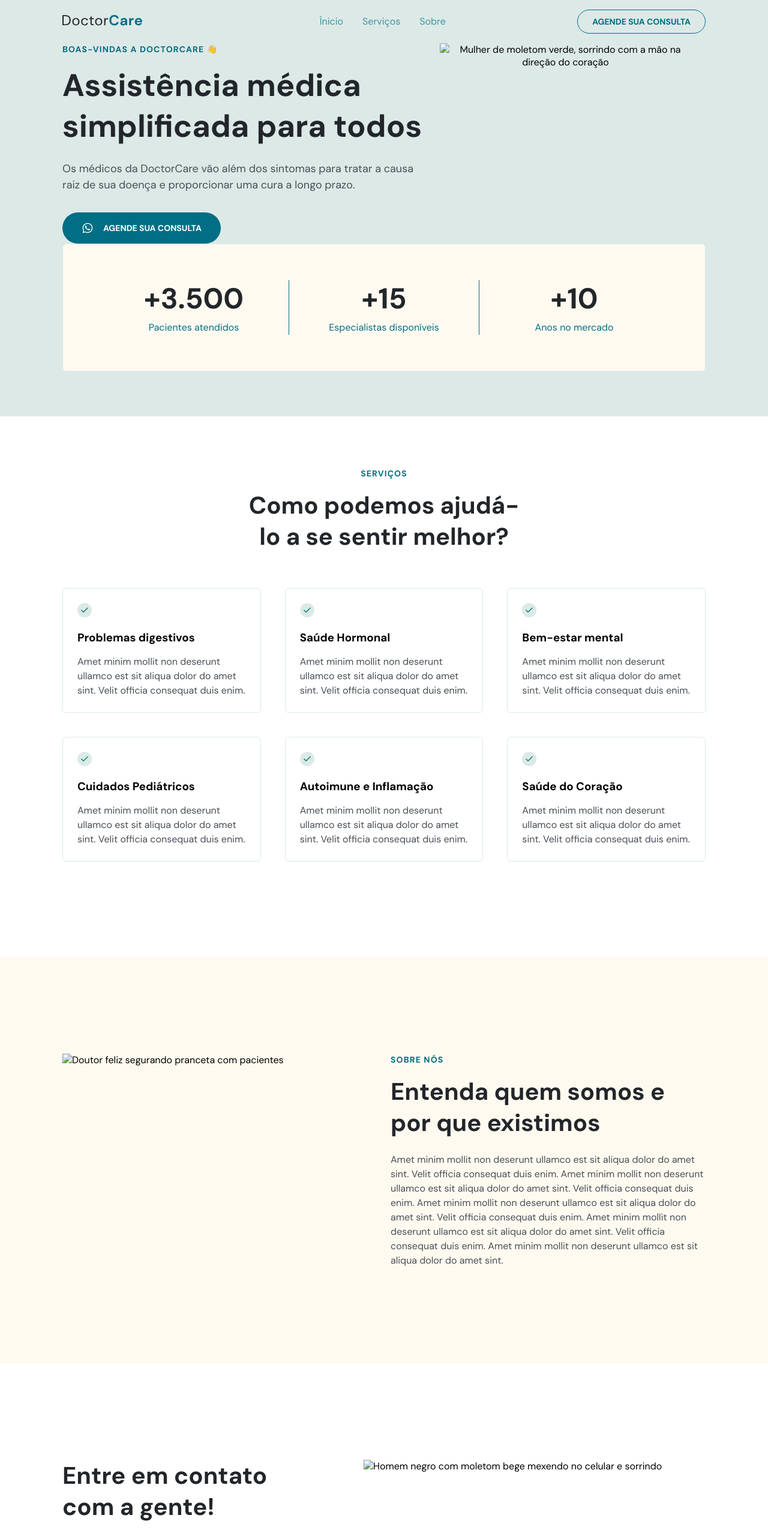
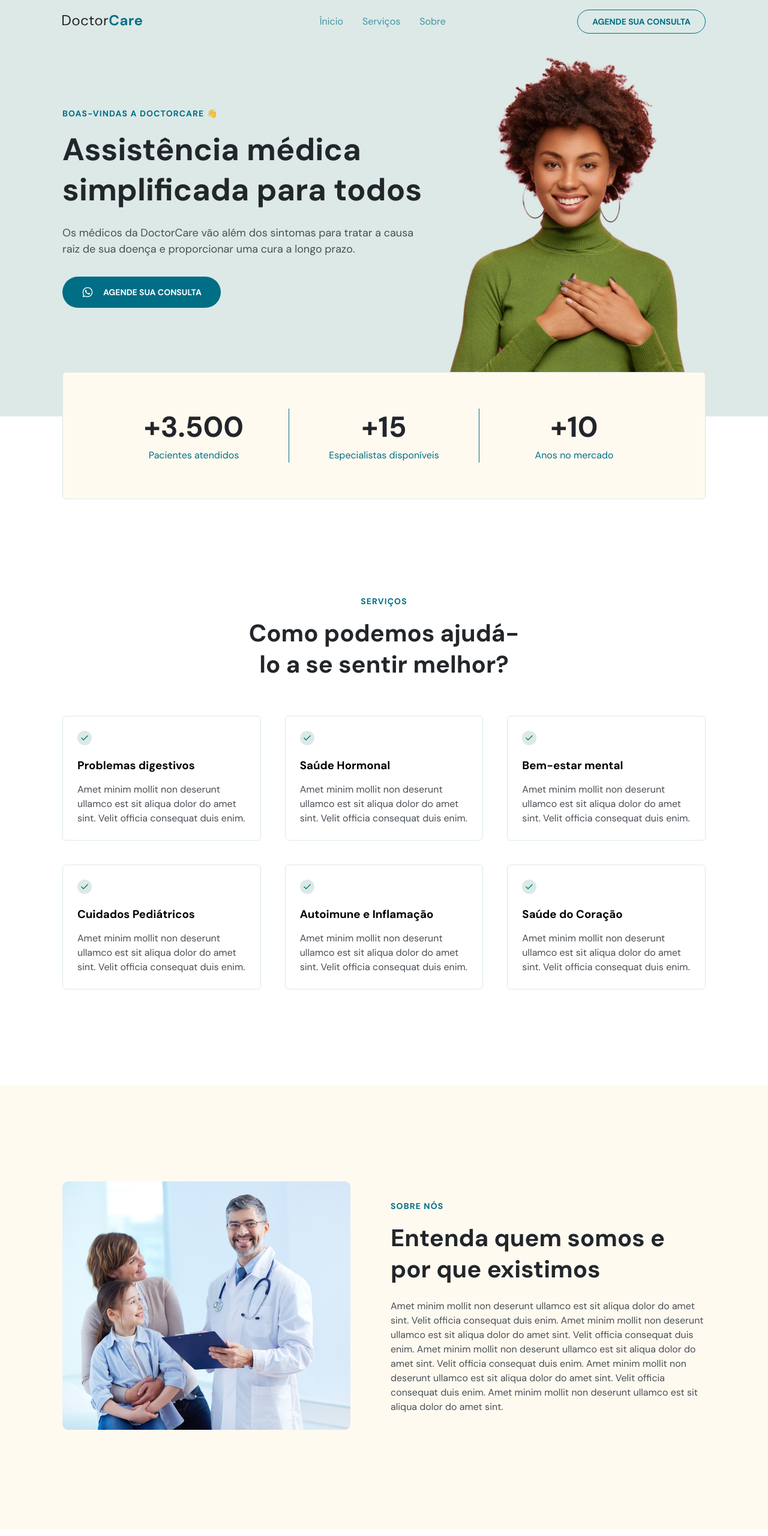
Before and after one commit to MaxwellCaue/doctorcare, a plain HTML site: page index.html in a window 1280 px wide. Shown: the top 2560 px of the page at 60% size. Drawn offline with nearby package versions, Linux system fonts and the light colour scheme; the site is published under a folder, as on GitHub Pages, so addresses that start at the root find nothing.

Commit message:
ajustes de links relativos

```diff
--- a/index.html
+++ b/index.html
@@ -257,7 +257,7 @@
         </div>
         <div class="col-b">
           <img
-            src="/assets/mulher-negra-com-moletom-verde-e-as-duas-maos-no-peito.png"
+            src="./assets/mulher-negra-com-moletom-verde-e-as-duas-maos-no-peito.png"
             alt="Mulher de moletom verde, sorrindo com a mão na direção do coração"
           />
         </div>
@@ -457,7 +457,7 @@
         </div>
         <div class="col-b">
           <img
-            src="/assets/doutor-feliz-segurando-uma-prancheta-com-paciente.png"
+            src="./assets/doutor-feliz-segurando-uma-prancheta-com-paciente.png"
             alt="Doutor feliz segurando pranceta com pacientes"
           />
         </div>
@@ -543,7 +543,7 @@
         </div>
         <div class="col-b">
           <img
-            src="/assets/homem-negro-de-moletom-bege-mexendo-no-celular.png"
+            src="./assets/homem-negro-de-moletom-bege-mexendo-no-celular.png"
             alt="Homem negro com moletom bege mexendo no celular e sorrindo"
           />
         </div>
@@ -721,6 +721,6 @@
     </a>
     <!-- ScrollReaveal Lib -->
     <script src="https://unpkg.com/scrollreveal"></script>
-    <script src="main.js"></script>
+    <script src="./main.js"></script>
   </body>
 </html>
```
